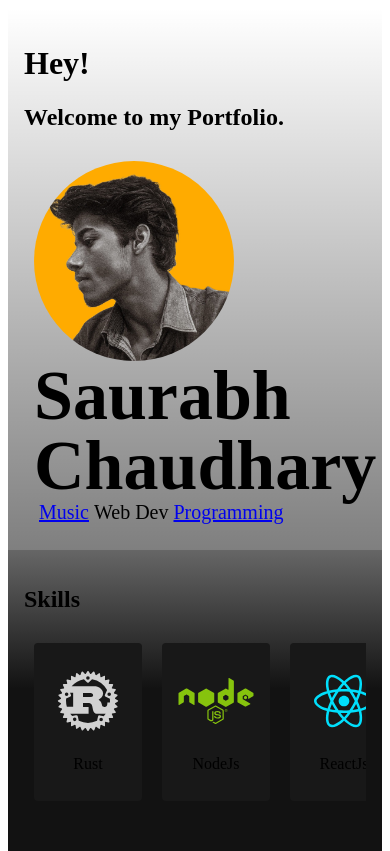
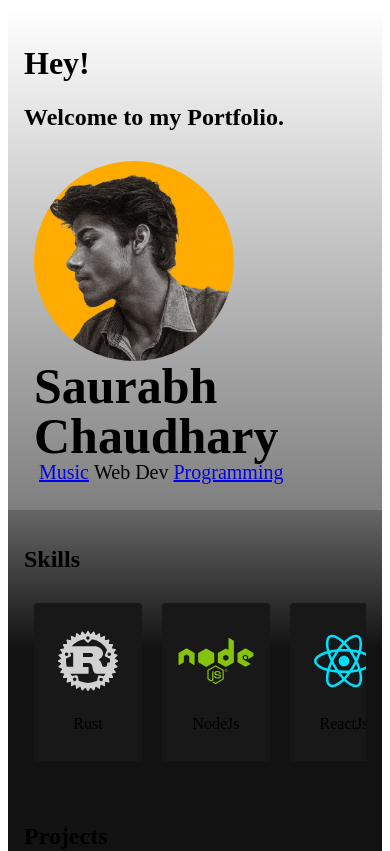
Before and after one commit to Mugsend/Portfolio, a Next.js app: page / in a window 390 px wide. Shown: the top 851 px of the page. Built offline with nearby package versions, Linux system fonts and the light colour scheme.

Commit message:
Update utils.module.css

```diff
--- a/styles/utils.module.css
+++ b/styles/utils.module.css
@@ -115,7 +115,7 @@
 		flex-direction: column;
 		align-items: normal;
 	}
-	.profile_name {
+	.profile_text h1 {
 		font-size: 50px;
 	}
 }
```
